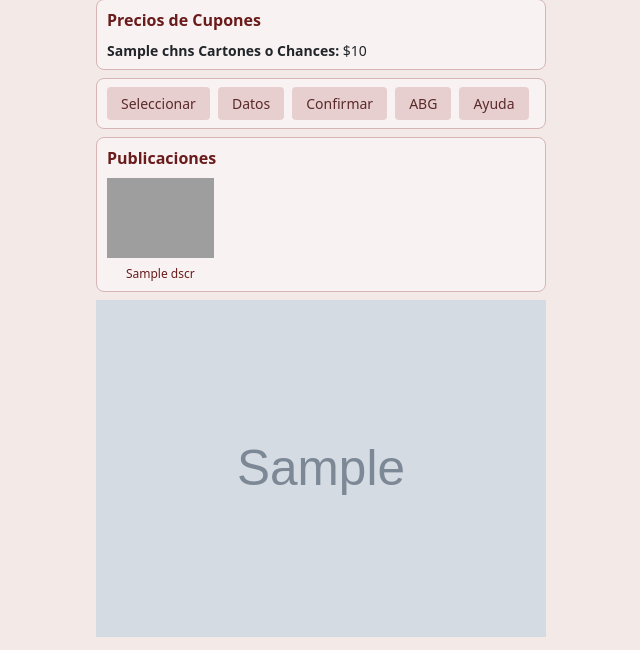
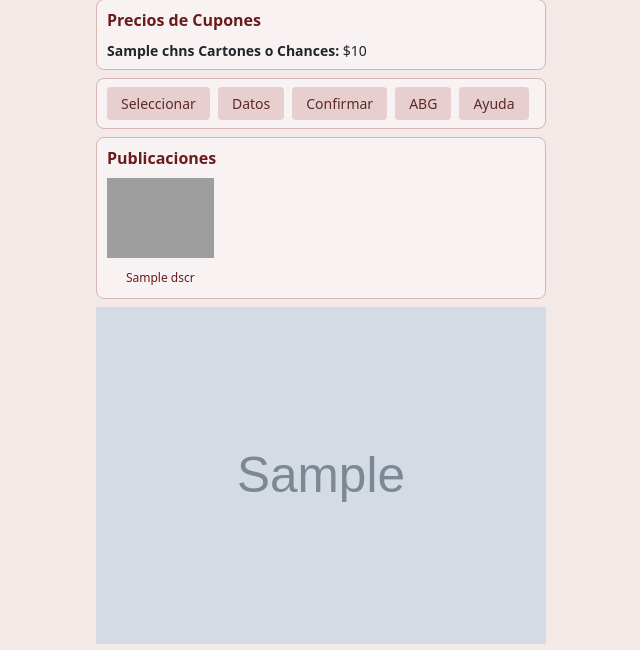
Before and after one commit to Velizpedroeulogio/VentaCupones, a Django app: template ventas/templates/ventas/form2.html in a window 1280 px wide. Shown: the part 477-1127 px from the top of the page, without its empty margins (319-959 px from the left). Run offline with Django 5.2, Linux system fonts and the light colour scheme; the template is opened without the code that fills it: most values are stand-ins (such as "Sample title", 1, 10 or a date in 2020); grey boxes marked "Sample" are stand-in pictures; grey boxes are pictures that could not be loaded.

Commit message:
Tag006: doble espacio en textos de Publicaciones
Co-Authored-By: Claude Sonnet 4.6 <noreply@anthropic.com>

```diff
--- a/ventas/templates/ventas/form2.html
+++ b/ventas/templates/ventas/form2.html
@@ -58,17 +58,17 @@
     {% if publicaciones %}
     <div class="byl-card">
         <div class="byl-section-title mb-2">Publicaciones</div>
-        <div class="d-flex flex-wrap gap-2">
+        <div class="d-flex flex-wrap gap-4">
             {% for pub in publicaciones %}
             <div style="flex:0 0 auto;max-width:150px;text-align:center;">
                 {% if pub.enlc %}
                 <a href="{{ pub.enlc }}" target="_blank" style="text-decoration:none;color:inherit;">
-                    {% if pub.imag %}<img src="{{ pub.imag }}" alt="{{ pub.dscr }}" style="max-width:100%;max-height:80px;object-fit:contain;display:block;margin:0 auto 4px;">{% endif %}
-                    <span style="font-size:12px;color:var(--byl-accent);">{{ pub.dscr }}</span>
+                    {% if pub.imag %}<img src="{{ pub.imag }}" alt="{{ pub.dscr }}" style="max-width:100%;max-height:80px;object-fit:contain;display:block;margin:0 auto 8px;">{% endif %}
+                    <span style="font-size:12px;line-height:2;color:var(--byl-accent);">{{ pub.dscr }}</span>
                 </a>
                 {% else %}
-                    {% if pub.imag %}<img src="{{ pub.imag }}" alt="{{ pub.dscr }}" style="max-width:100%;max-height:80px;object-fit:contain;display:block;margin:0 auto 4px;">{% endif %}
-                    <span style="font-size:12px;">{{ pub.dscr }}</span>
+                    {% if pub.imag %}<img src="{{ pub.imag }}" alt="{{ pub.dscr }}" style="max-width:100%;max-height:80px;object-fit:contain;display:block;margin:0 auto 8px;">{% endif %}
+                    <span style="font-size:12px;line-height:2;">{{ pub.dscr }}</span>
                 {% endif %}
             </div>
             {% endfor %}
```
